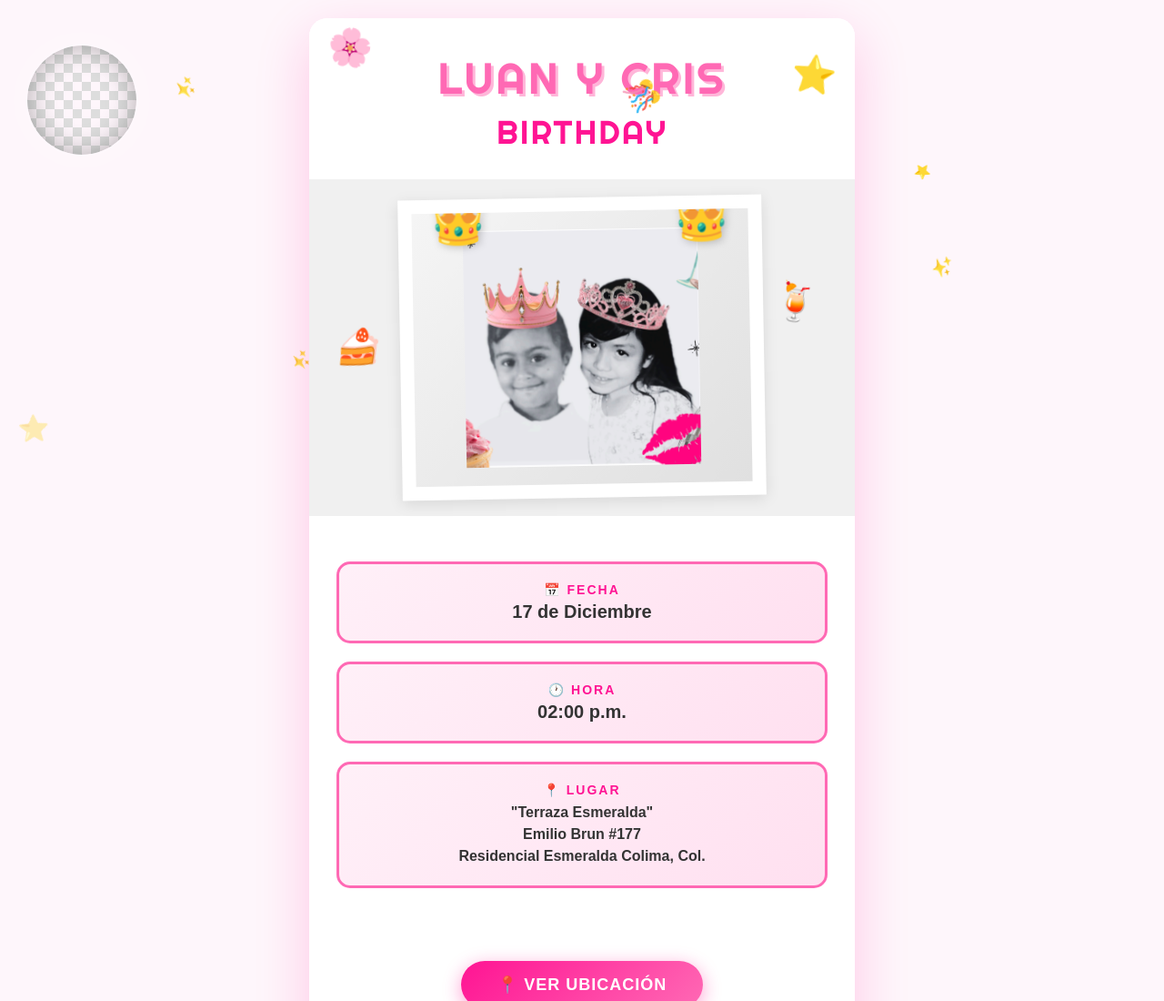
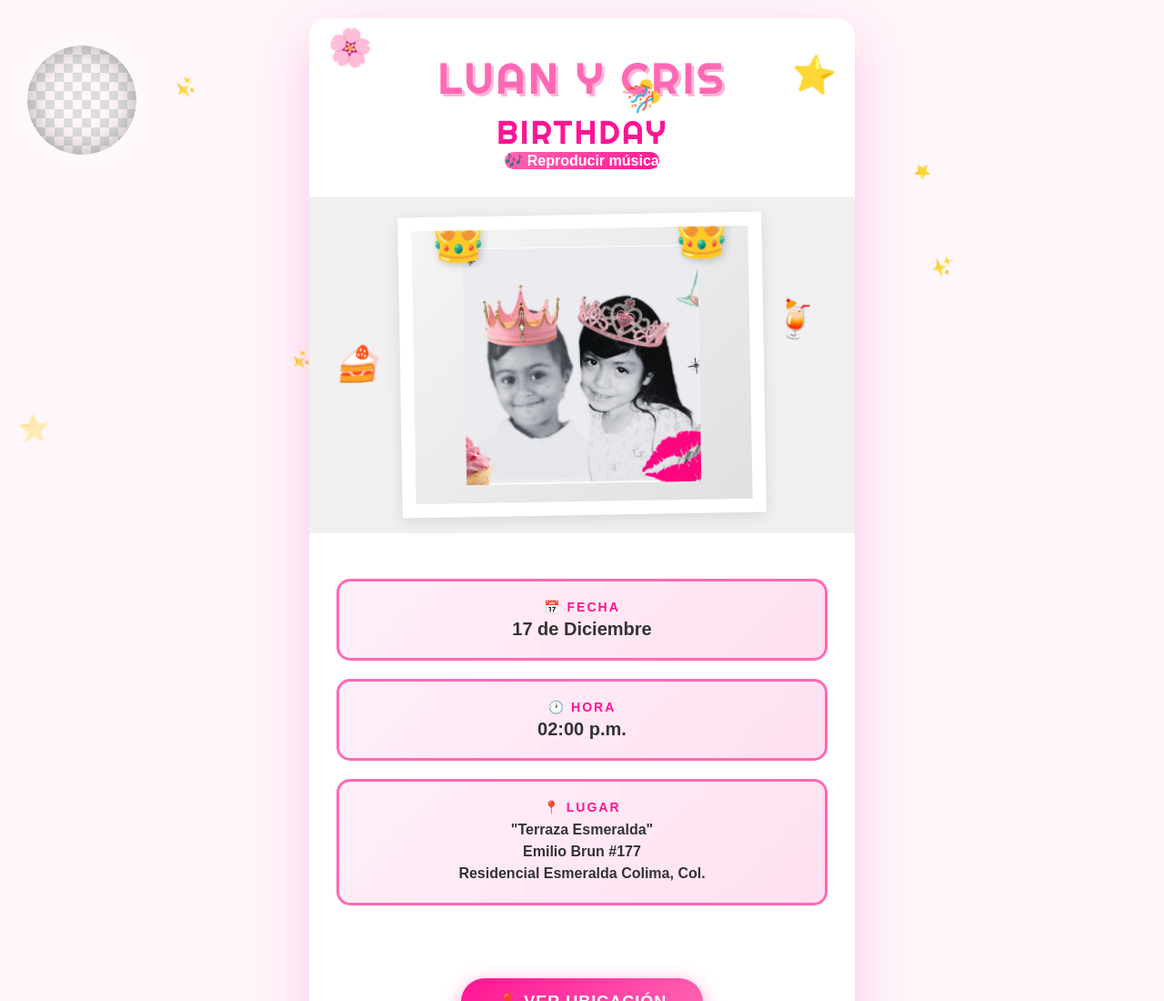
Before and after one commit to Jk99z2/birthday-invitation, a plain HTML site: page index.html in a window 1280 px wide. Shown: the top 1100 px of the page at 91% size. Drawn offline with Linux system fonts and the light colour scheme.

Commit message:
Third Commit

```diff
--- a/index.html
+++ b/index.html
@@ -375,6 +375,20 @@
             <div class="decorations deco-2">⭐</div>
             <div class="title">Luan y Cris</div>
             <div class="subtitle">Birthday</div>
+            <button onclick="playMusic()"
+                style="
+                    background: linear-gradient(135deg, #ff69b4, #ff1493);
+                    color: white;
+                    border: none;
+                    border-radius: 12px;
+                    font-size: 16px;
+                    font-weight: bold;
+                    align-items: center;
+                    cursor: pointer;
+                ">
+                🎶 Reproducir música
+            </button>
+
         </div>
 
         <!-- Sección de foto -->
@@ -758,9 +772,19 @@ END:VCALENDAR`.replace(/\n/g, '\r\n');
 
             setTimeout(() => URL.revokeObjectURL(url), 2000);
         }
+
+    function playMusic() {
+        const music = document.getElementById('bg-music');
+        music.volume = 0.7; // volumen inicial
+        music.play().catch(err => {
+            console.log("iPhone requiere interacción del usuario:", err);
+        });
+    }
     </script>
 
-
+<audio id="bg-music" loop>
+    <source src="bday.mp3" type="audio/mpeg">
+</audio>
 </body>
 
 </html>
```
Also changed, not shown: 1 other file.
